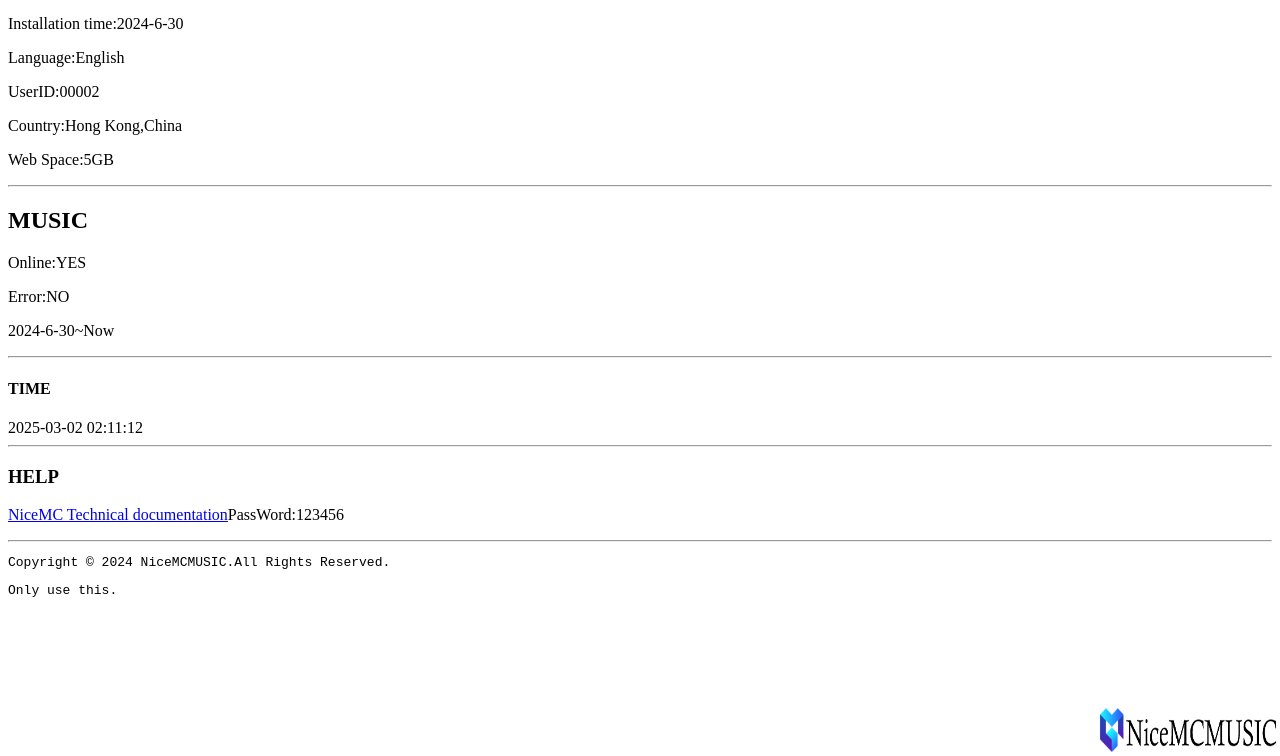
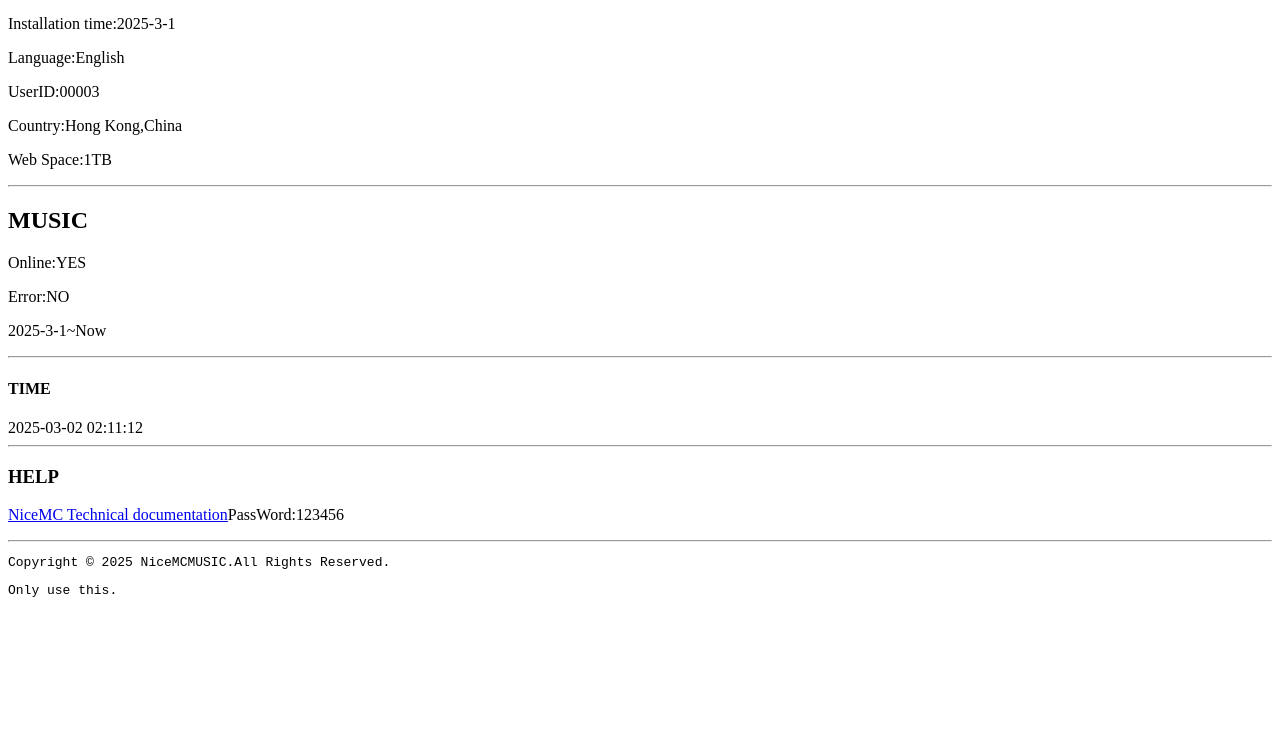
Before and after one commit to NiceMC-Team/nicemcmusic, a plain HTML site: page html/index.html in a window 1280 px wide. Shown: the part 44-800 px from the top of the page. Drawn offline with Linux system fonts and the light colour scheme.

Commit message:
Update index.html

```diff
--- a/html/index.html
+++ b/html/index.html
@@ -6,16 +6,16 @@
 </head>
 <body>
     <h3>MAS® MUSIC Admin System</h3>
-    <p>Installation time:2024-6-30</p>
+    <p>Installation time:2025-3-1</p>
     <p>Language:English</p>
-    <p>UserID:00002</p>
+    <p>UserID:00003</p>
     <p>Country:Hong Kong,China</p>
-    <p>Web Space:5GB</p>
+    <p>Web Space:1TB</p>
     <hr>
     <h2>MUSIC</h2>
     <p>Online:YES</p>
     <p>Error:NO</p>
-    <p>2024-6-30~Now</p>
+    <p>2025-3-1~Now</p>
     <hr>
     <h4>TIME</h4>
     <script>
@@ -39,9 +39,7 @@
     <h3>HELP</h3>
     <p><a href="https://www.showdoc.com.cn/NiceMCWord">NiceMC Technical documentation</a>PassWord:123456</p>
     <hr>
-    <pre>Copyright © 2024 NiceMCMUSIC.All Rights Reserved.</pre>
+    <pre>Copyright © 2025 NiceMCMUSIC.All Rights Reserved.</pre>
     <pre>Only use this.</pre>
 </body>
-<div style="text-align:right;position:fixed;bottom:3px;right:3px;width:100%;z-index:999999;cursor:pointer;line-height:0;display:block;"><a target="_blank" href="/" title="NiceMCMUSIC"><img alt="NiceMCMUSIC" src="/img/music.png" style="border-width: 0px;width: 180px; height: 45px; float: right;"></a></div>
-
 </html>
```
